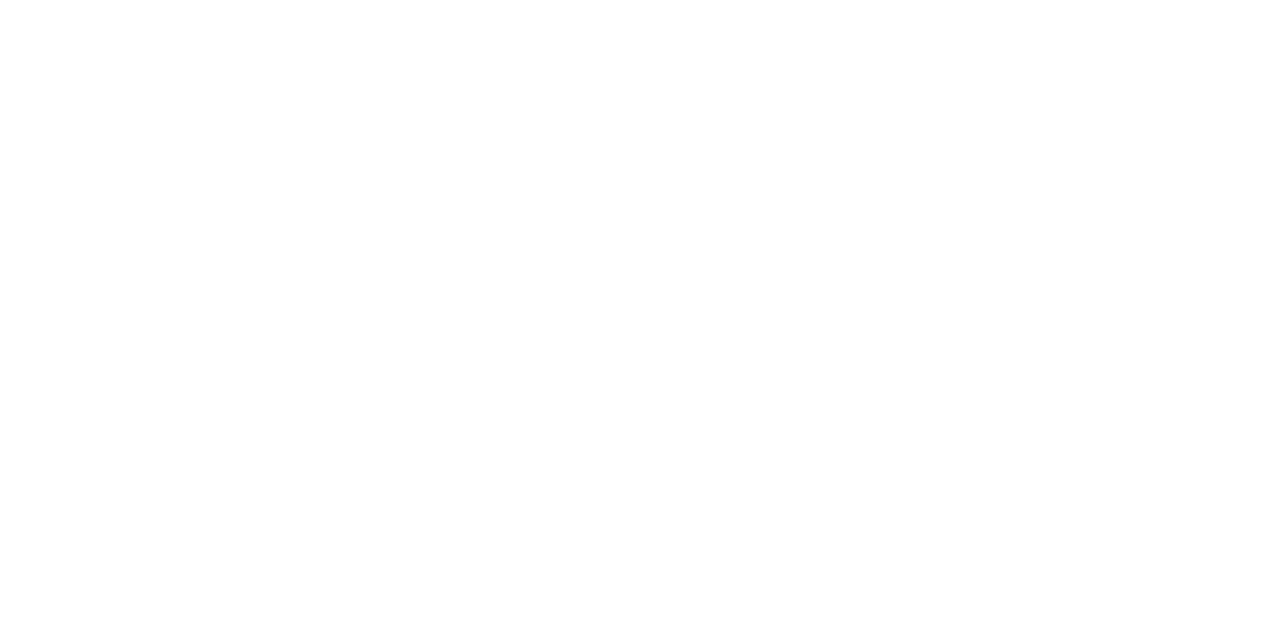
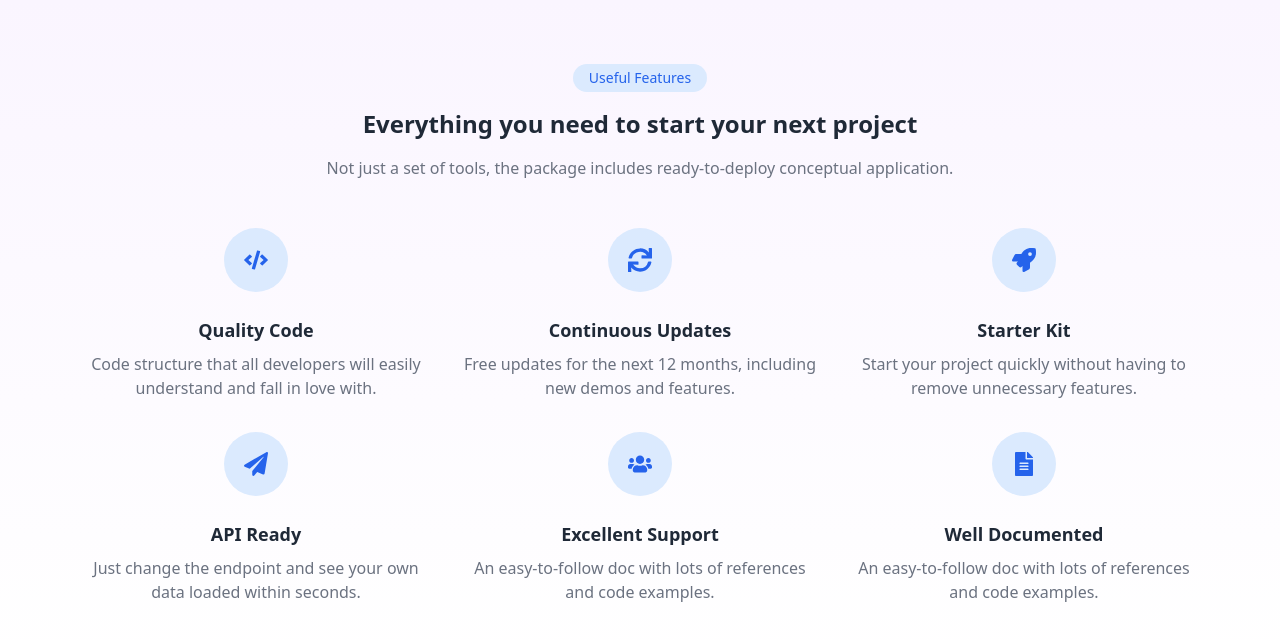
Before and after one commit to xnafi/dashboard, a React (Vite) app: page /features in a window 1280 px wide. Before the commit this address had no page. Shown: the top 640 px of the page. Built offline with nearby package versions, Linux system fonts and the light colour scheme.

Commit message:
Useful features section done for landing page

```diff
--- a/src/App.tsx
+++ b/src/App.tsx
@@ -4,12 +4,14 @@
 import Home from "./pages/Home/Home";
 import Members from "./pages/Members/Members";
 import Banner from "./pages/Banner/Banner";
+import Features from "./pages/Features/Features";
 
 function App() {
   return (
     <BrowserRouter>
       <Routes>
         <Route path="/banner" element={<Banner />} />
+        <Route path="/features" element={<Features />} />
         <Route path="/" element={<Layout />}>
           <Route index element={<Home />} />
           <Route path="/members" element={<Members />} />
--- a/src/pages/Banner/Banner.tsx
+++ b/src/pages/Banner/Banner.tsx
@@ -1,6 +1,6 @@
 export default function Banner() {
   return (
-    <div className="w-full flex flex-col items-center justify-center bg-gradient-to-r from-purple-200 to-pink-200 h-[700px] text-center px-4">
+    <div className="max-w-full mx-auto h-[700px] px-4 flex flex-col items-center justify-center bg-gradient-to-r from-purple-200 to-pink-200  text-center ">
       {/* Title */}
       <h1 className="text-4xl sm:text-5xl font-bold text-transparent bg-clip-text bg-gradient-to-b from-blue-500 to-purple-500">
         One dashboard to manage <br />
--- a/src/pages/Features/Features.tsx
+++ b/src/pages/Features/Features.tsx
@@ -1,11 +1,77 @@
-
+import { FaCode, FaSync, FaRocket, FaPaperPlane, FaUsers, FaFileAlt } from "react-icons/fa";
 
 const Features = () => {
-    return (
-        <div>
+  return (
+    <section className="bg-gradient-to-b from-purple-50 to-white py-16">
+      <div className="max-w-6xl mx-auto px-4 text-center">
+        {/* Badge */}
+        <div className="inline-block px-4 py-1 mb-4 text-sm font-medium text-blue-600 bg-blue-100 rounded-full">
+          Useful Features
+        </div>
 
+        {/* Title */}
+        <h2 className="text-xl font-bold text-gray-800 sm:text-2xl">
+          Everything you need to start your next project
+        </h2>
+        <p className="text-gray-500 mt-4">
+          Not just a set of tools, the package includes ready-to-deploy conceptual application.
+        </p>
+
+        {/* Features Grid */}
+        <div className="grid grid-cols-1 sm:grid-cols-2 lg:grid-cols-3 gap-8 mt-12">
+          {/* Feature Item */}
+          {features.map((feature, index) => (
+            <div key={index} className="text-center">
+              {/* Icon */}
+              <div className="flex items-center justify-center w-16 h-16 mx-auto text-blue-600 bg-blue-100 rounded-full">
+                {feature.icon}
+              </div>
+              {/* Title */}
+              <h3 className="mt-6 text-lg font-semibold text-gray-800">
+                {feature.title}
+              </h3>
+              {/* Description */}
+              <p className="mt-2 text-gray-500">{feature.description}</p>
+            </div>
+          ))}
         </div>
-    );
+      </div>
+    </section>
+  );
 };
 
+// Feature Items
+const features = [
+  {
+    icon: <FaCode className="text-2xl" />,
+    title: "Quality Code",
+    description: "Code structure that all developers will easily understand and fall in love with.",
+  },
+  {
+    icon: <FaSync className="text-2xl" />,
+    title: "Continuous Updates",
+    description: "Free updates for the next 12 months, including new demos and features.",
+  },
+  {
+    icon: <FaRocket className="text-2xl" />,
+    title: "Starter Kit",
+    description: "Start your project quickly without having to remove unnecessary features.",
+  },
+  {
+    icon: <FaPaperPlane className="text-2xl" />,
+    title: "API Ready",
+    description: "Just change the endpoint and see your own data loaded within seconds.",
+  },
+  {
+    icon: <FaUsers className="text-2xl" />,
+    title: "Excellent Support",
+    description: "An easy-to-follow doc with lots of references and code examples.",
+  },
+  {
+    icon: <FaFileAlt className="text-2xl" />,
+    title: "Well Documented",
+    description: "An easy-to-follow doc with lots of references and code examples.",
+  },
+];
+
 export default Features;
```
